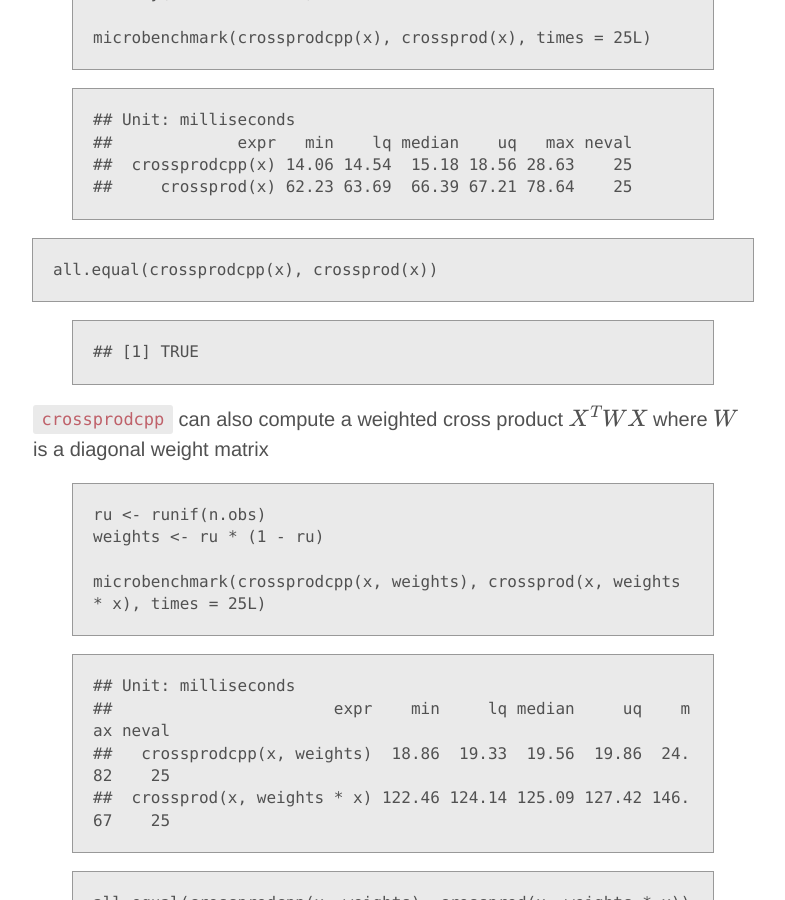
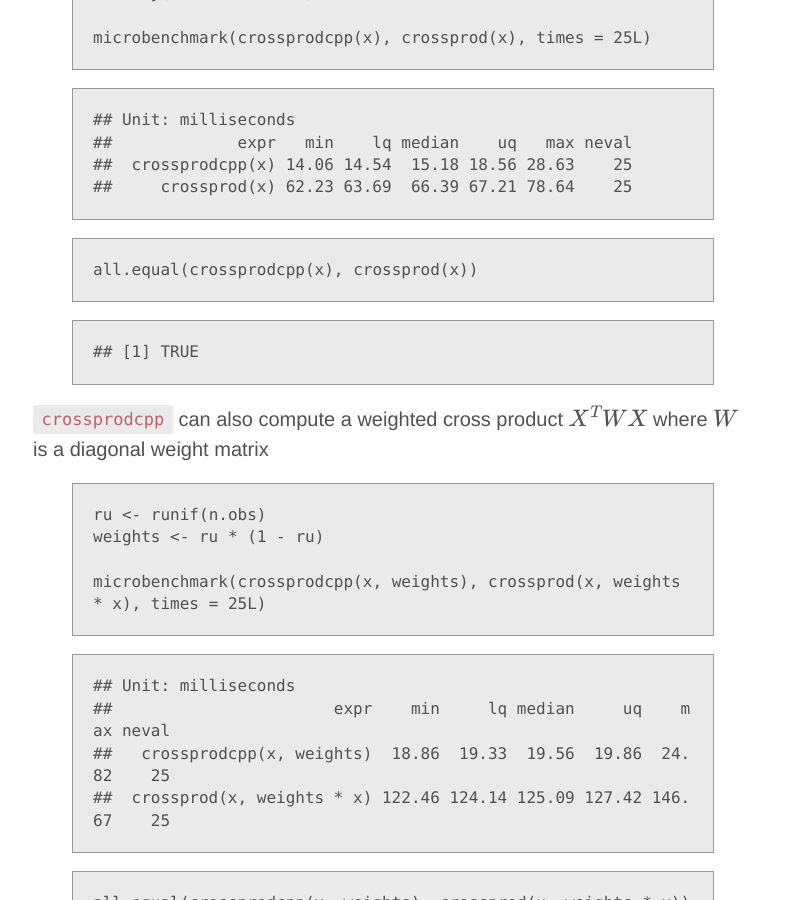
Before and after one commit to jaredhuling/jaredhuling.github.io, a Jekyll site: the page built from _posts/2014-03-16-first-r-package.md, in a window 1280 px wide and 900 px high, scrolled down 1061 px. Shown: the whole window, without its empty margins (247-1032 px from the left). Built offline with Jekyll 4.4.1, drawn with Linux system fonts in a browser that asks for light colours; formulas are drawn with MathJax 3.

Commit message:
{% endhighlight %}

````diff
--- a/_posts/2014-03-16-first-r-package.md
+++ b/_posts/2014-03-16-first-r-package.md
@@ -43,9 +43,9 @@ microbenchmark(crossprodcpp(x), crossprod(x), times = 25L)
 
 
 
-```{r}
+{% highlight r %}
 all.equal(crossprodcpp(x), crossprod(x))
-```
+{% endhighlight %}
 
 
 
````
